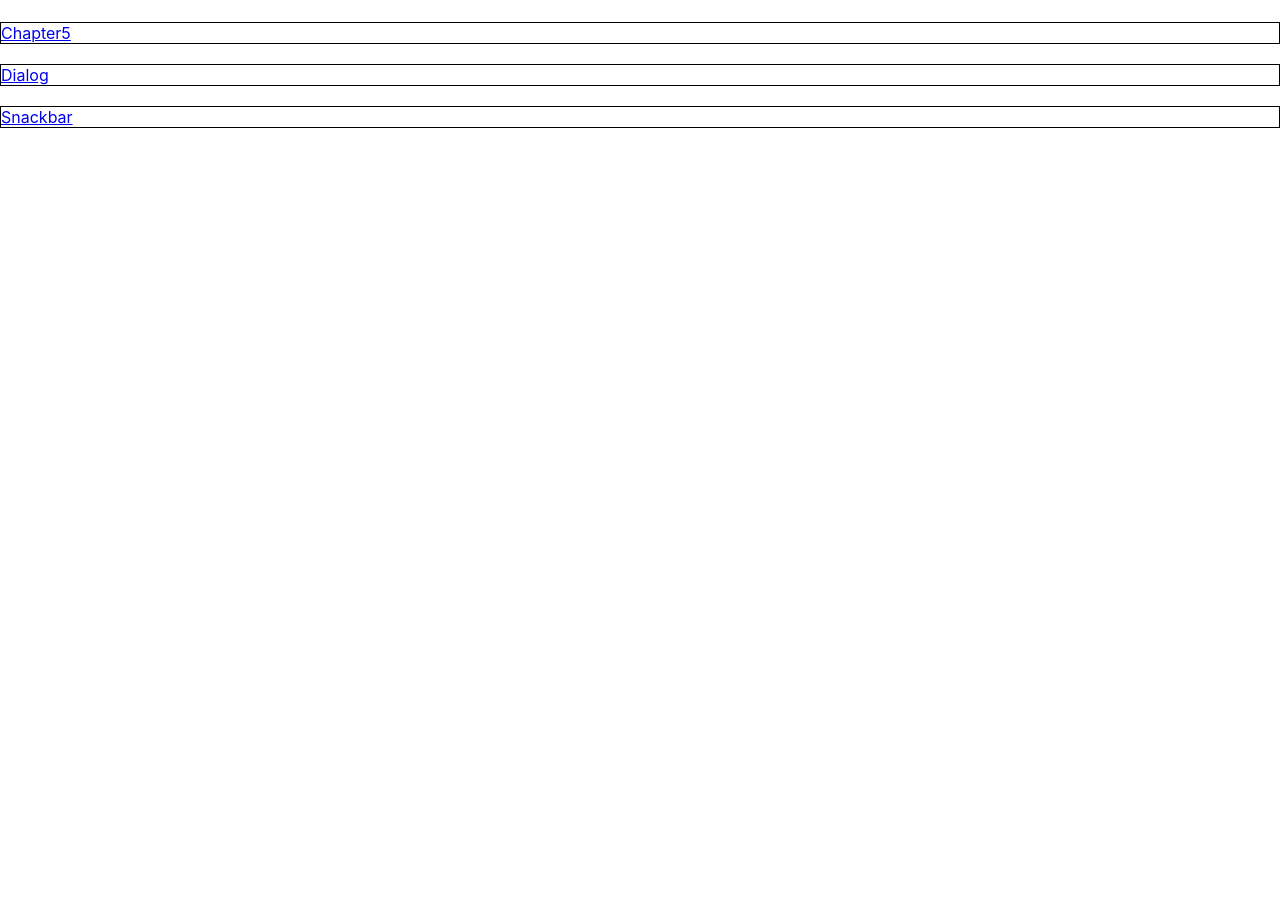
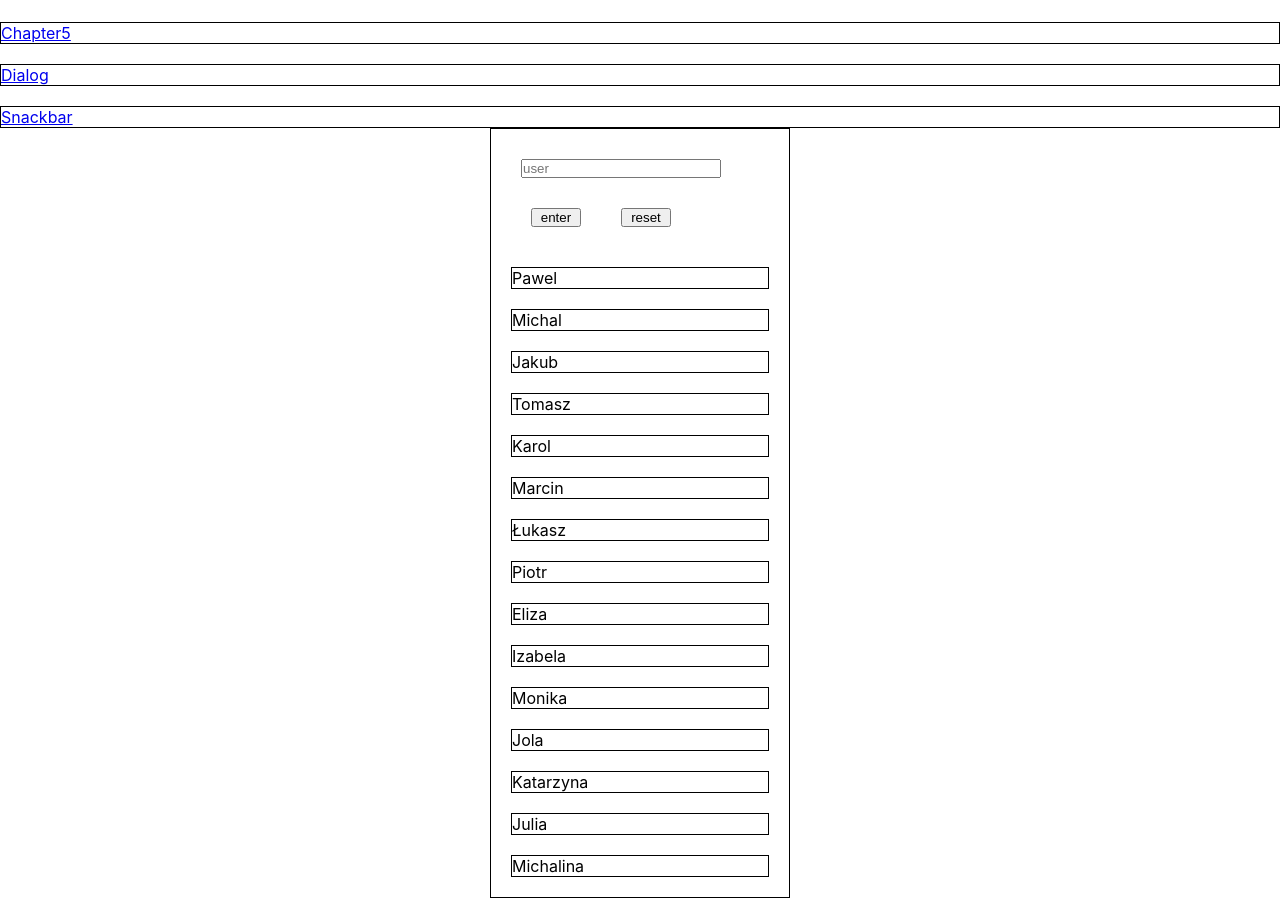
Before and after one commit to hysiu07/poligon, a React (Create React App) app: page /tasks in a window 1280 px wide. Shown: the part 3680-4578 px from the top of the page. Before the commit the page ends 3808 px from the top, so only its background shows below. Built offline with nearby package versions, Linux system fonts and the light colour scheme.

Commit message:
react advanced

```diff
--- /dev/null
+++ b/public/users.json
@@ -0,0 +1,17 @@
+[
+	{ "userId": 1, "userName": "Pawel" },
+	{ "userId": 2, "userName": "Michal" },
+	{ "userId": 3, "userName": "Jakub" },
+	{ "userId": 4, "userName": "Tomasz" },
+	{ "userId": 5, "userName": "Karol" },
+	{ "userId": 6, "userName": "Marcin" },
+	{ "userId": 7, "userName": "Łukasz" },
+	{ "userId": 8, "userName": "Piotr" },
+	{ "userId": 9, "userName": "Eliza" },
+	{ "userId": 10, "userName": "Izabela" },
+	{ "userId": 11, "userName": "Monika" },
+	{ "userId": 12, "userName": "Jola" },
+	{ "userId": 13, "userName": "Katarzyna" },
+	{ "userId": 14, "userName": "Julia" },
+	{ "userId": 15, "userName": "Michalina" }
+]
--- a/src/Tasks/Chapter4/Task2/Task2.js
+++ b/src/Tasks/Chapter4/Task2/Task2.js
@@ -22,7 +22,7 @@ function Task2() {
 	});
 
 	const [confirmForm, setConfirmForm] = useState(false);
-	console.log(confirm);
+
 	const handleSubmit = (e) => {
 		e.preventDefault();
 	};
--- a/src/Tasks/Chapter5/Chapter5.js
+++ b/src/Tasks/Chapter5/Chapter5.js
@@ -3,7 +3,7 @@ import Dialog from './Dialog';
 import Snackbar from './Snackbar';
 import Navmenu from './Navmenu';
 import { NavLink } from 'react-router-dom';
-
+import UserContainer from './UserContainer';
 
 function Chapter5() {
 	let delay = 5000;
@@ -15,6 +15,7 @@ function Chapter5() {
 			<Navmenu />
 			<Dialog />
 			<Snackbar delay={delay} position={rightTop} />
+			<div>
 				<ul>
 					<li>
 						<NavLink to={'/'}>Chapter5</NavLink>
@@ -27,6 +28,8 @@ function Chapter5() {
 					</li>
 				</ul>
 			</div>
+			<UserContainer />
+		</div>
 	);
 }
 export default Chapter5;
--- /dev/null
+++ b/src/Tasks/Chapter5/UserContainer.css
@@ -0,0 +1,6 @@
+.user-container {
+	margin: 0 auto;
+    padding: 20px;
+    border: 1px solid black;
+	width: 300px;
+}
--- /dev/null
+++ b/src/Tasks/Chapter5/UserContainer.js
@@ -0,0 +1,73 @@
+import React, { useEffect, useState } from 'react';
+import './UserContainer.css';
+
+function UserSearch({ usersList, setUsersList }) {
+	const [searchUser, setSearchUser] = useState('');
+	console.log(searchUser);
+
+	return (
+		<div>
+			<input
+				type='text'
+				placeholder='user'
+				value={searchUser}
+				onChange={(e) => {
+					setSearchUser(e.target.value);
+				}}
+			/>
+			<button
+				onClick={() => {
+					usersList.filter((el) => {
+						console.log(el.userName);
+						if (searchUser === el.userName) {
+							console.log('tak');
+                            console.log(usersList);
+                            console.log(el);
+                            setUsersList(el)
+						} else {
+							console.log('nie');
+						}
+					});
+				}}
+			>
+				enter
+			</button>
+			<button
+				onClick={() => {
+					setUsersList((prevUserList) => {
+						return prevUserList;
+					});
+				}}
+			>
+				reset
+			</button>
+		</div>
+	);
+}
+
+function UserContainer() {
+
+	const [usersList, setUsersList] = useState([]);
+
+	useEffect(() => {
+		fetch('users.json')
+			.then((res) => res.json())
+			.then((data) => {
+				setUsersList(data);
+			});
+	}, []);
+
+	return (
+		<div className='user-container'>
+			<UserSearch setUsersList={setUsersList} usersList={usersList} />
+			{usersList.map((user) => {
+				return (
+					<ul key={user.userId}>
+						<li>{user.userName}</li>
+					</ul>
+				);
+			})}
+		</div>
+	);
+}
+export default UserContainer;
```
Lines whose indentation alone changed are shown as unchanged.
